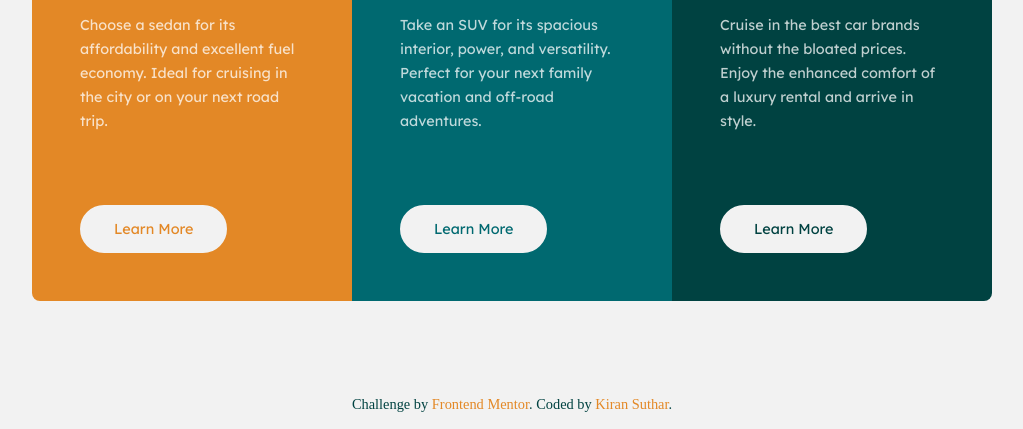
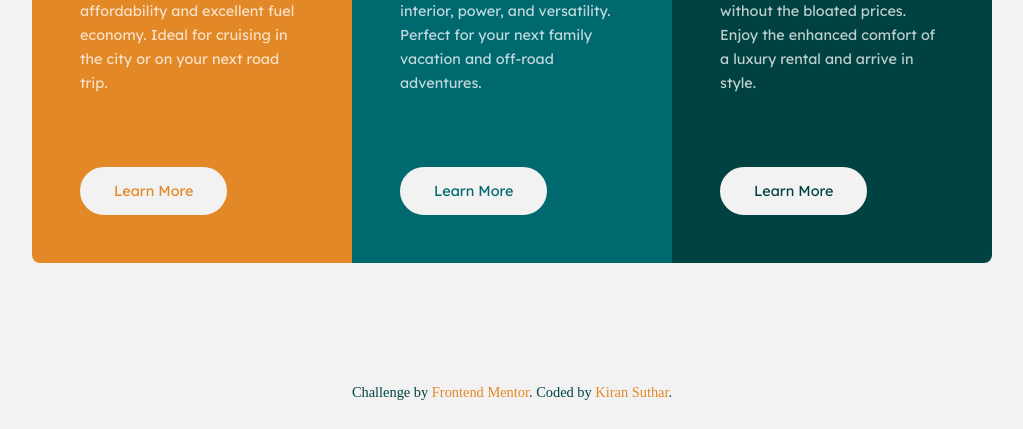
Before and after one commit to ksp1998/3-column-preview-card-component-main, a plain HTML site: page index.html in a window 1280 px wide. Shown: the part 383-812 px from the top of the page, without its empty margins (128-1151 px from the left). Drawn offline with Linux system fonts and the light colour scheme.

Commit message:
first commit

```diff
--- a/style.css
+++ b/style.css
@@ -35,12 +35,11 @@ body {
     background-color: var(--very-light-gray);
     display: flex;
     justify-content: center;
-    /* align-items: center; */
+    align-items: center;
 }
 
 .container {
     width: 60rem;
-    margin: 12rem 0 8rem 0;
     display: flex;
     border-radius: .5rem;
     overflow: hidden;
```
